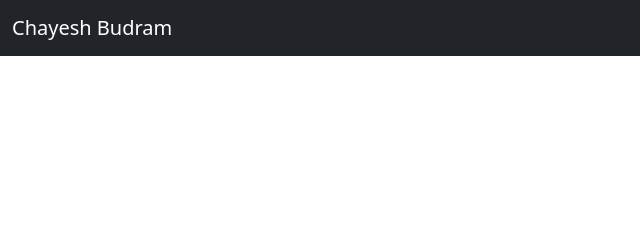
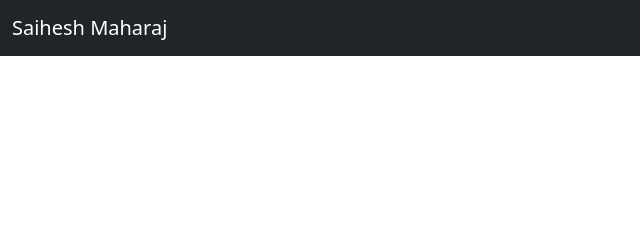
Before and after one commit to Saiheshmaharaj/SaiheshM, a plain HTML site: page index.html in a window 1280 px wide. Shown: the top 240 px of the page, 0-640 px from the left. Drawn offline with nearby package versions, Linux system fonts and the light colour scheme.

Commit message:
Update index.html

```diff
--- a/index.html
+++ b/index.html
@@ -3,7 +3,7 @@
 <head>
     <meta charset="UTF-8">
     <meta name="viewport" content="width=device-width, initial-scale=1.0">
-    <title>Chayesh Budram</title>
+    <title>Saihesh Maharaj</title>
     <link rel="stylesheet" href="styles.css">
 
     <!-- Bootstrap CSS -->
@@ -16,7 +16,7 @@
 <body>
     <nav class="navbar navbar-expand-lg navbar-dark bg-dark sticky-top">
         <div class="container-fluid">
-          <a class="navbar-brand" href="#">Chayesh Budram</a>
+          <a class="navbar-brand" href="#">Saihesh Maharaj</a>
           <button class="navbar-toggler" type="button" data-bs-toggle="collapse" data-bs-target="#navbarNav"
             aria-controls="navbarNav" aria-expanded="false" aria-label="Toggle navigation">
             <span class="navbar-toggler-icon"></span>
```
